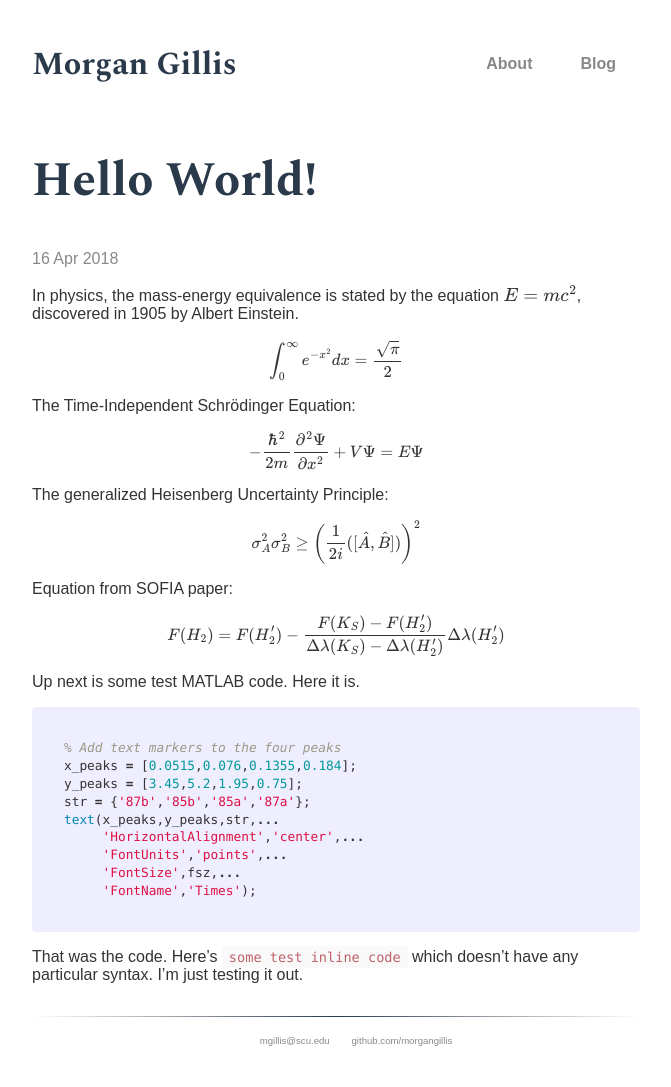
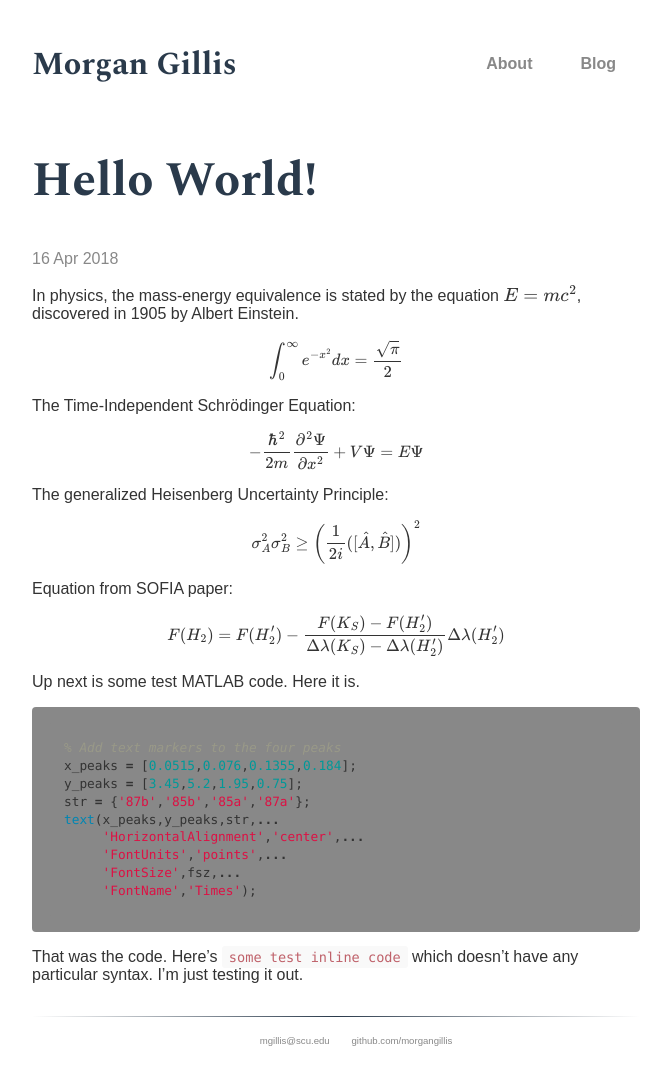
Before and after one commit to morgangillis/morgangillis.github.io, a Jekyll site: the page built from _posts/2018-04-16-hello-world.md, in a window 1280 px wide. Shown: the whole page, without its empty margins (304-975 px from the left). Built offline with Jekyll 4.4.1, drawn with Linux system fonts in a browser that asks for light colours; some web fonts are replaced; formulas are drawn with MathJax 3.

Commit message:
Update code.scss

```diff
--- a/_sass/code.scss
+++ b/_sass/code.scss
@@ -53,7 +53,7 @@ pre code {
   // @extend %vertical-rhythm;
 
   .highlighter-rouge & {
-    background: #eef;
+    background: #888;
   }
 
   .c     { color: #998; font-style: italic } // Comment
```
